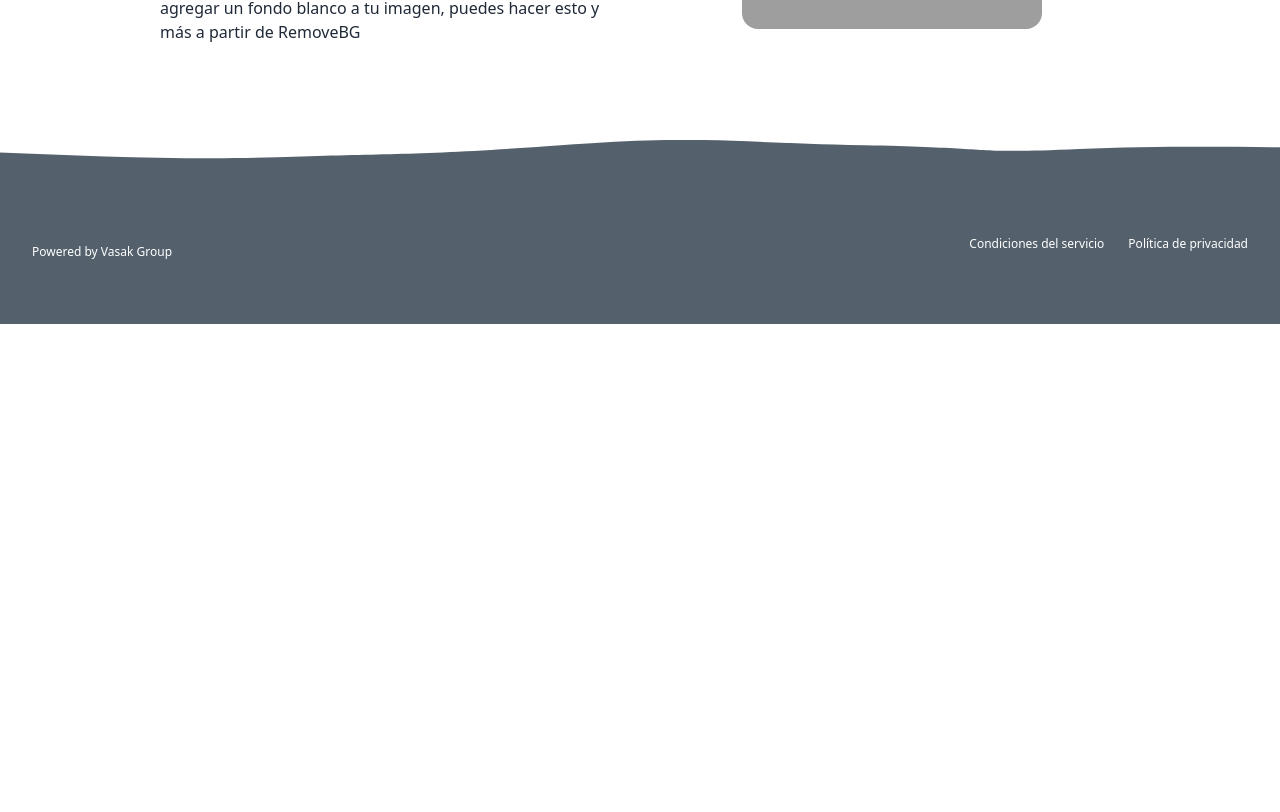
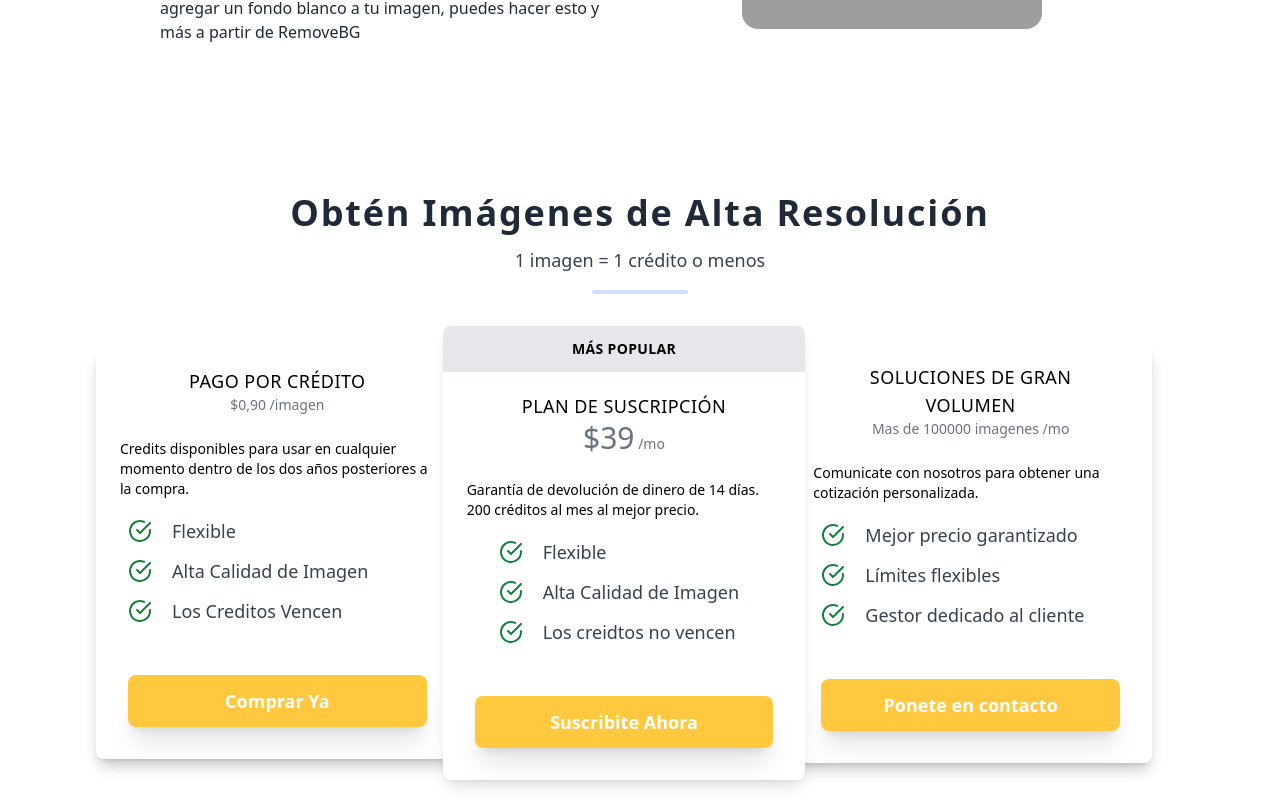
Before and after one commit to Bernini-dev/bg-remove, a Vue app: page / in a window 1280 px wide. Shown: the part 1128-1940 px from the top of the page. Before the commit the page ends 1452 px from the top, so only its background shows below. Built offline with nearby package versions, Linux system fonts and the light colour scheme; grey boxes are pictures that could not be loaded.

Commit message:
agregar el componente PriceDetails a HomePage para mostrar información de precios

```diff
--- a/src/pages/HomePage.vue
+++ b/src/pages/HomePage.vue
@@ -1,8 +1,7 @@
 <script setup lang="ts">
-import demoHome from "../assets/img/demo_home.png";
-import FileDrop from "../components/FileDrop.vue";
 import HomeDetails from "../components/sections/HomeDetails.vue";
 import HomeStart from "../components/sections/HomeStart.vue";
+import PriceDetails from "../components/sections/PriceDetails.vue";
 </script>
 
 <template>
@@ -10,5 +9,6 @@ import HomeStart from "../components/sections/HomeStart.vue";
     <HomeStart />
     <div id="#download" class="display-none"></div>
     <HomeDetails />
+    <PriceDetails />
   </main>
 </template>
```
